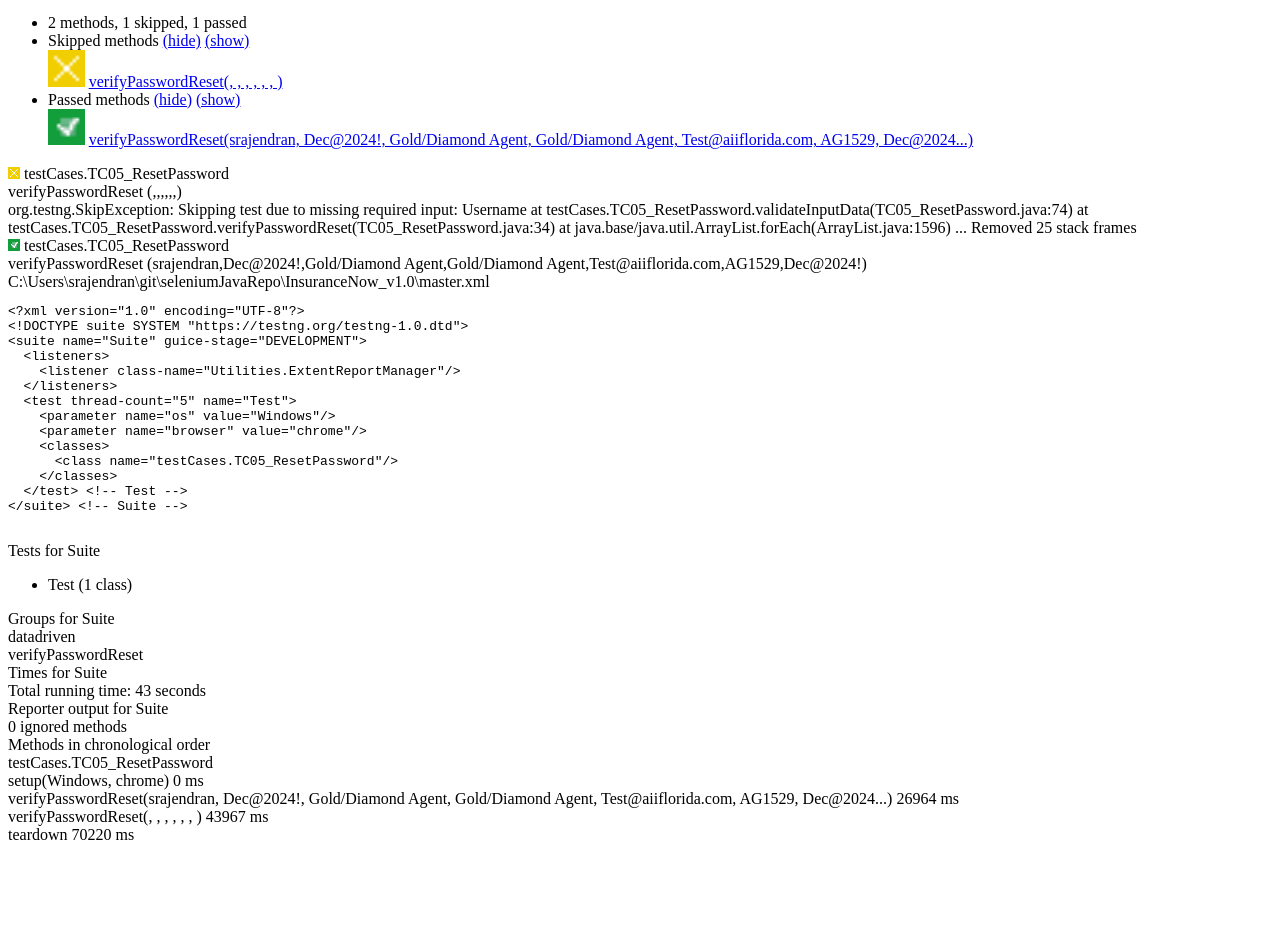
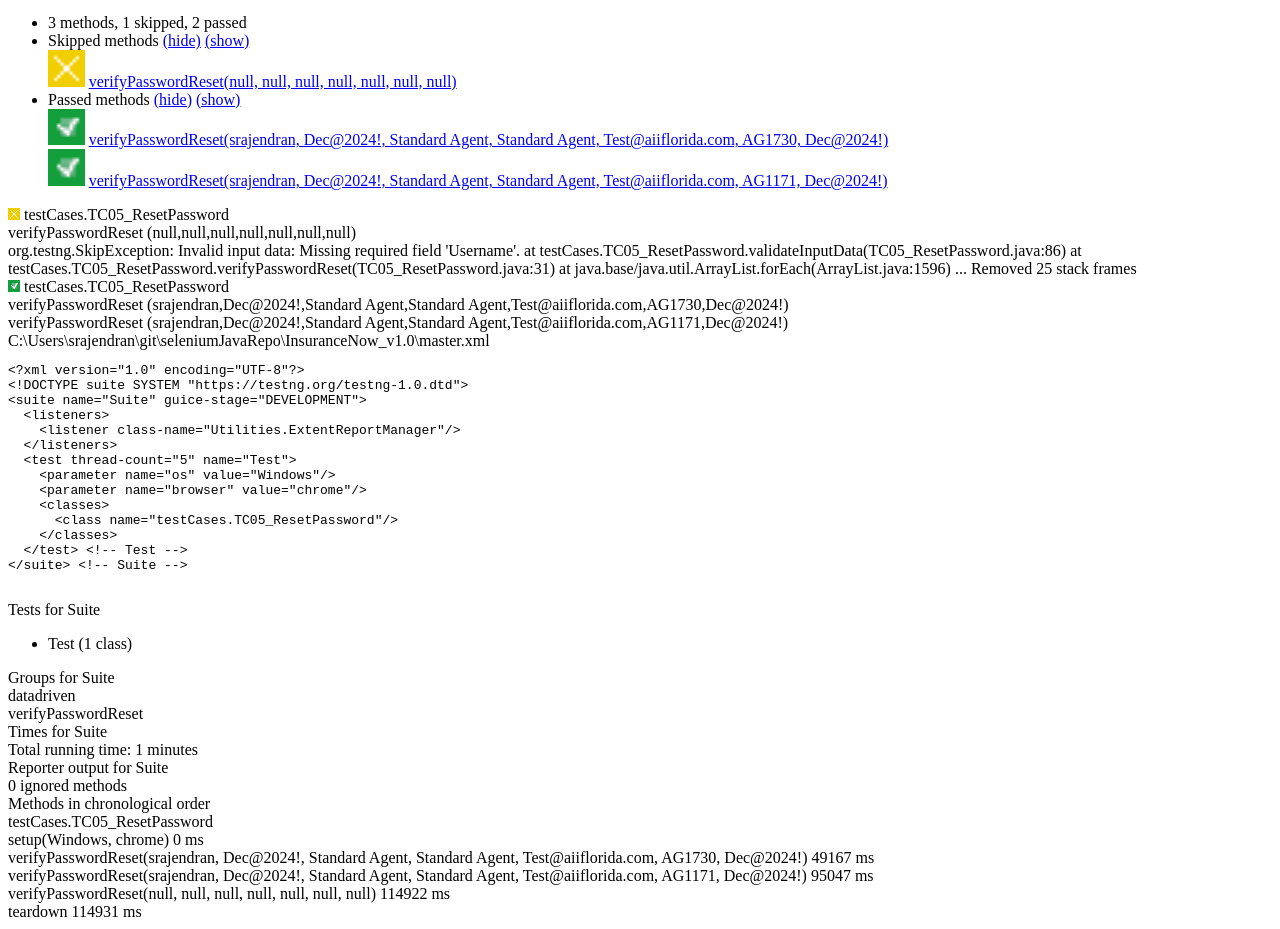
Before and after one commit to rajsenatusa/seleniumJavaRepo, a plain HTML site: page InsuranceNow_v1.0/test-output/index.html in a window 1280 px wide. Shown: the part 281-1210 px from the top of the page. Before the commit the page ends 1133 px from the top, so only its background shows below. Drawn offline with Linux system fonts and the light colour scheme; a script that the page names is missing.

Commit message:
password reset script udpated

```diff
--- a/InsuranceNow_v1.0/test-output/index.html
+++ b/InsuranceNow_v1.0/test-output/index.html
@@ -92,7 +92,7 @@
               <div class="suite-section-content">
                 <ul>
                   <li>
-                    <span class="method-stats">2 methods,  1 skipped,  1 passed</span>
+                    <span class="method-stats">3 methods,  1 skipped,  2 passed</span>
                   </li>
                   <li>
                     <span class="method-list-title skipped">Skipped methods</span>
@@ -103,7 +103,7 @@
                     <div class="method-list-content skipped suite-Suite">
                       <span>
                         <img src="skipped.png" width="3%"/>
-                        <a href="#" panel-name="suite-Suite" title="testCases.TC05_ResetPassword" class="method navigator-link" hash-for-method="verifyPasswordReset(, , , , , , )">verifyPasswordReset(, , , , , , )</a> <!-- method navigator-link -->
+                        <a href="#" panel-name="suite-Suite" title="testCases.TC05_ResetPassword" class="method navigator-link" hash-for-method="verifyPasswordReset(null, null, null, null, null, null, null)">verifyPasswordReset(null, null, null, null, null, null, null)</a> <!-- method navigator-link -->
                       </span>
                       <br/>
                     </div> <!-- method-list-content skipped suite-Suite -->
@@ -117,7 +117,12 @@
                     <div class="method-list-content passed suite-Suite">
                       <span>
                         <img src="passed.png" width="3%"/>
-                        <a href="#" panel-name="suite-Suite" title="testCases.TC05_ResetPassword" class="method navigator-link" hash-for-method="verifyPasswordReset(srajendran, Dec@2024!, Gold/Diamond Agent, Gold/Diamond Agent, Test@aiiflorida.com, AG1529, Dec@2024...)">verifyPasswordReset(srajendran, Dec@2024!, Gold/Diamond Agent, Gold/Diamond Agent, Test@aiiflorida.com, AG1529, Dec@2024...)</a> <!-- method navigator-link -->
+                        <a href="#" panel-name="suite-Suite" title="testCases.TC05_ResetPassword" class="method navigator-link" hash-for-method="verifyPasswordReset(srajendran, Dec@2024!, Standard Agent, Standard Agent, Test@aiiflorida.com, AG1730, Dec@2024!)">verifyPasswordReset(srajendran, Dec@2024!, Standard Agent, Standard Agent, Test@aiiflorida.com, AG1730, Dec@2024!)</a> <!-- method navigator-link -->
+                      </span>
+                      <br/>
+                      <span>
+                        <img src="passed.png" width="3%"/>
+                        <a href="#" panel-name="suite-Suite" title="testCases.TC05_ResetPassword" class="method navigator-link" hash-for-method="verifyPasswordReset(srajendran, Dec@2024!, Standard Agent, Standard Agent, Test@aiiflorida.com, AG1171, Dec@2024!)">verifyPasswordReset(srajendran, Dec@2024!, Standard Agent, Standard Agent, Test@aiiflorida.com, AG1171, Dec@2024!)</a> <!-- method navigator-link -->
                       </span>
                       <br/>
                     </div> <!-- method-list-content passed suite-Suite -->
@@ -140,13 +145,13 @@
             <div class="main-panel-content rounded-window-bottom">
               <div class="method">
                 <div class="method-content">
-                  <a name="verifyPasswordReset(, , , , , , )">
-                  </a> <!-- verifyPasswordReset(, , , , , , ) -->
+                  <a name="verifyPasswordReset(null, null, null, null, null, null, null)">
+                  </a> <!-- verifyPasswordReset(null, null, null, null, null, null, null) -->
                   <span class="method-name">verifyPasswordReset</span>
-                  <span class="parameters">(,,,,,,)</span>
-                  <div class="stack-trace">org.testng.SkipException: Skipping test due to missing required input: Username
-	at testCases.TC05_ResetPassword.validateInputData(TC05_ResetPassword.java:74)
-	at testCases.TC05_ResetPassword.verifyPasswordReset(TC05_ResetPassword.java:34)
+                  <span class="parameters">(null,null,null,null,null,null,null)</span>
+                  <div class="stack-trace">org.testng.SkipException: Invalid input data: Missing required field &apos;Username&apos;.
+	at testCases.TC05_ResetPassword.validateInputData(TC05_ResetPassword.java:86)
+	at testCases.TC05_ResetPassword.verifyPasswordReset(TC05_ResetPassword.java:31)
 	at java.base/java.util.ArrayList.forEach(ArrayList.java:1596)
 ... Removed 25 stack frames
 </div> <!-- stack-trace -->
@@ -162,10 +167,18 @@
             <div class="main-panel-content rounded-window-bottom">
               <div class="method">
                 <div class="method-content">
-                  <a name="verifyPasswordReset(srajendran, Dec@2024!, Gold/Diamond Agent, Gold/Diamond Agent, Test@aiiflorida.com, AG1529, Dec@2024...)">
-                  </a> <!-- verifyPasswordReset(srajendran, Dec@2024!, Gold/Diamond Agent, Gold/Diamond Agent, Test@aiiflorida.com, AG1529, Dec@2024...) -->
+                  <a name="verifyPasswordReset(srajendran, Dec@2024!, Standard Agent, Standard Agent, Test@aiiflorida.com, AG1730, Dec@2024!)">
+                  </a> <!-- verifyPasswordReset(srajendran, Dec@2024!, Standard Agent, Standard Agent, Test@aiiflorida.com, AG1730, Dec@2024!) -->
                   <span class="method-name">verifyPasswordReset</span>
-                  <span class="parameters">(srajendran,Dec@2024!,Gold/Diamond Agent,Gold/Diamond Agent,Test@aiiflorida.com,AG1529,Dec@2024!)</span>
+                  <span class="parameters">(srajendran,Dec@2024!,Standard Agent,Standard Agent,Test@aiiflorida.com,AG1730,Dec@2024!)</span>
+                </div> <!-- method-content -->
+              </div> <!-- method -->
+              <div class="method">
+                <div class="method-content">
+                  <a name="verifyPasswordReset(srajendran, Dec@2024!, Standard Agent, Standard Agent, Test@aiiflorida.com, AG1171, Dec@2024!)">
+                  </a> <!-- verifyPasswordReset(srajendran, Dec@2024!, Standard Agent, Standard Agent, Test@aiiflorida.com, AG1171, Dec@2024!) -->
+                  <span class="method-name">verifyPasswordReset</span>
+                  <span class="parameters">(srajendran,Dec@2024!,Standard Agent,Standard Agent,Test@aiiflorida.com,AG1171,Dec@2024!)</span>
                 </div> <!-- method-content -->
               </div> <!-- method -->
             </div> <!-- main-panel-content rounded-window-bottom -->
@@ -235,20 +248,24 @@ data.addColumn('number', 'Number');
 data.addColumn('string', 'Method');
 data.addColumn('string', 'Class');
 data.addColumn('number', 'Time (ms)');
-data.addRows(2);
+data.addRows(3);
 data.setCell(0, 0, 0)
 data.setCell(0, 1, 'verifyPasswordReset')
 data.setCell(0, 2, 'testCases.TC05_ResetPassword')
-data.setCell(0, 3, 26247);
+data.setCell(0, 3, 45865);
 data.setCell(1, 0, 1)
 data.setCell(1, 1, 'verifyPasswordReset')
 data.setCell(1, 2, 'testCases.TC05_ResetPassword')
-data.setCell(1, 3, 16973);
+data.setCell(1, 3, 19871);
+data.setCell(2, 0, 2)
+data.setCell(2, 1, 'verifyPasswordReset')
+data.setCell(2, 2, 'testCases.TC05_ResetPassword')
+data.setCell(2, 3, 4);
 window.suiteTableData['Suite']= { tableData: data, tableDiv: 'times-div-Suite'}
 return data;
 }
               </script>
-              <span class="suite-total-time">Total running time: 43 seconds</span>
+              <span class="suite-total-time">Total running time: 1 minutes</span>
               <div id="times-div-Suite">
               </div> <!-- times-div-Suite -->
             </div> <!-- times-div -->
@@ -280,16 +297,20 @@ return data;
                 <span class="method-start">0 ms</span>
               </div> <!-- configuration-class before -->
               <div class="test-method">
-                <span class="method-name">verifyPasswordReset(srajendran, Dec@2024!, Gold/Diamond Agent, Gold/Diamond Agent, Test@aiiflorida.com, AG1529, Dec@2024...)</span>
-                <span class="method-start">26964 ms</span>
+                <span class="method-name">verifyPasswordReset(srajendran, Dec@2024!, Standard Agent, Standard Agent, Test@aiiflorida.com, AG1730, Dec@2024!)</span>
+                <span class="method-start">49167 ms</span>
               </div> <!-- test-method -->
               <div class="test-method">
-                <span class="method-name">verifyPasswordReset(, , , , , , )</span>
-                <span class="method-start">43967 ms</span>
+                <span class="method-name">verifyPasswordReset(srajendran, Dec@2024!, Standard Agent, Standard Agent, Test@aiiflorida.com, AG1171, Dec@2024!)</span>
+                <span class="method-start">95047 ms</span>
+              </div> <!-- test-method -->
+              <div class="test-method">
+                <span class="method-name">verifyPasswordReset(null, null, null, null, null, null, null)</span>
+                <span class="method-start">114922 ms</span>
               </div> <!-- test-method -->
               <div class="configuration-class after">
                 <span class="method-name">teardown</span>
-                <span class="method-start">70220 ms</span>
+                <span class="method-start">114931 ms</span>
               </div> <!-- configuration-class after -->
           </div> <!-- main-panel-content rounded-window-bottom -->
         </div> <!-- panel -->
```
Also changed, not shown: InsuranceNow_v1.0/test-output/emailable-report.html (+7 -6 lines), 1 other file.
